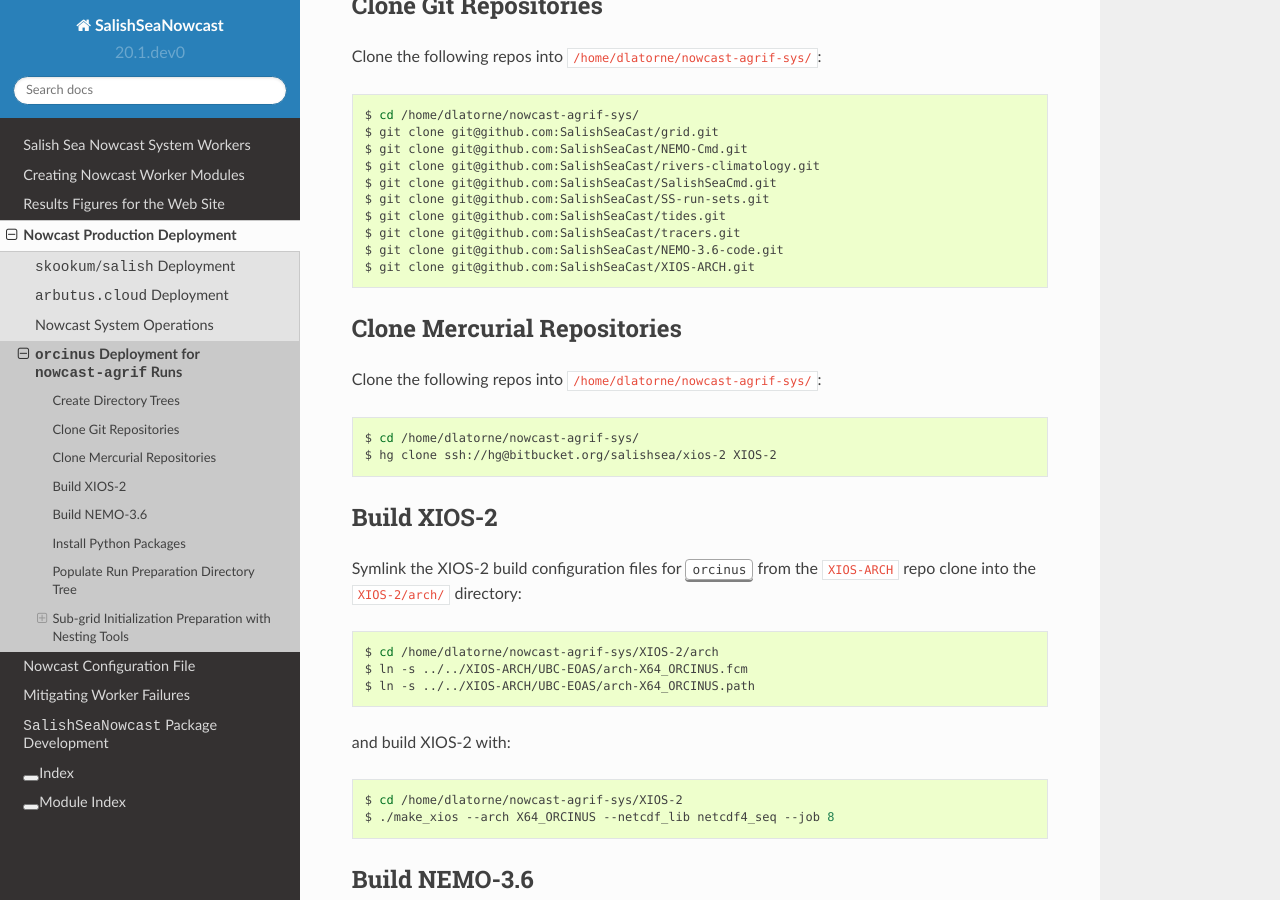
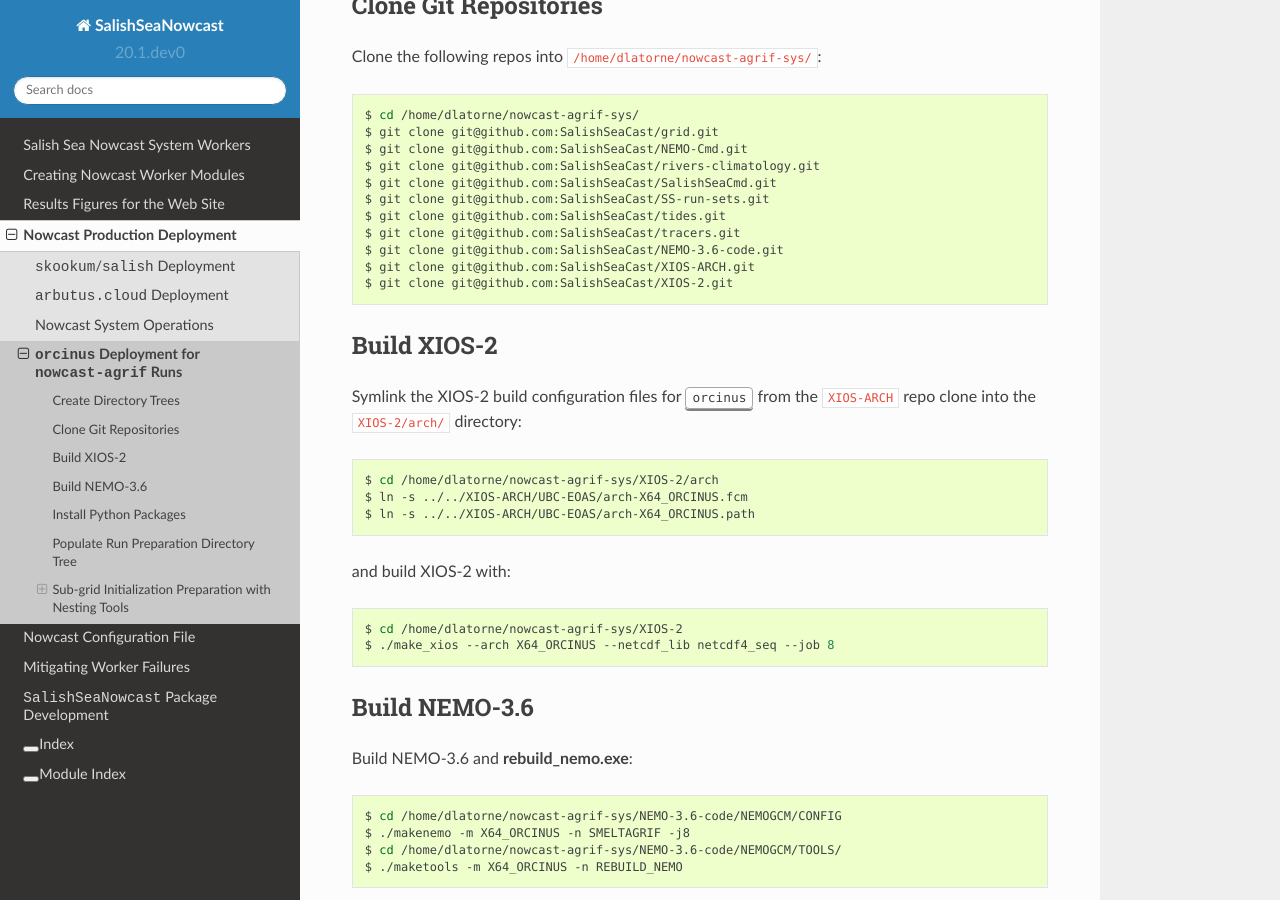
Before and after one commit to SalishSeaCast/SalishSeaNowcast, a Sphinx documentation site: the page built from docs/deployment/orcinus.rst, in a window 1280 px wide and 900 px high, scrolled down 490 px. Built offline with Sphinx 7.4.7 and the Read the Docs theme 2.0.0, drawn with Linux system fonts in a browser that asks for light colours.

Commit message:
Change to install XIOS-2 repo from GitHub
re: migration from Mercurial on Bitbucket to Git on GitHub

```diff
--- a/docs/deployment/orcinus.rst
+++ b/docs/deployment/orcinus.rst
@@ -56,17 +56,7 @@ Clone the following repos into :file:`/home/dlatorne/nowcast-agrif-sys/`:
     $ git clone git@github.com:SalishSeaCast/tracers.git
     $ git clone git@github.com:SalishSeaCast/NEMO-3.6-code.git
     $ git clone git@github.com:SalishSeaCast/XIOS-ARCH.git
-
-
-Clone Mercurial Repositories
-============================
-
-Clone the following repos into :file:`/home/dlatorne/nowcast-agrif-sys/`:
-
-.. code-block:: bash
-
-    $ cd /home/dlatorne/nowcast-agrif-sys/
-    $ hg clone ssh://hg@bitbucket.org/salishsea/xios-2 XIOS-2
+    $ git clone git@github.com:SalishSeaCast/XIOS-2.git
 
 
 Build XIOS-2
```
Also changed, not shown: docs/deployment/arbutus_cloud.rst (+1 -11 lines), docs/deployment/skookum_salish.rst (+1 -11 lines), 1 other file.
